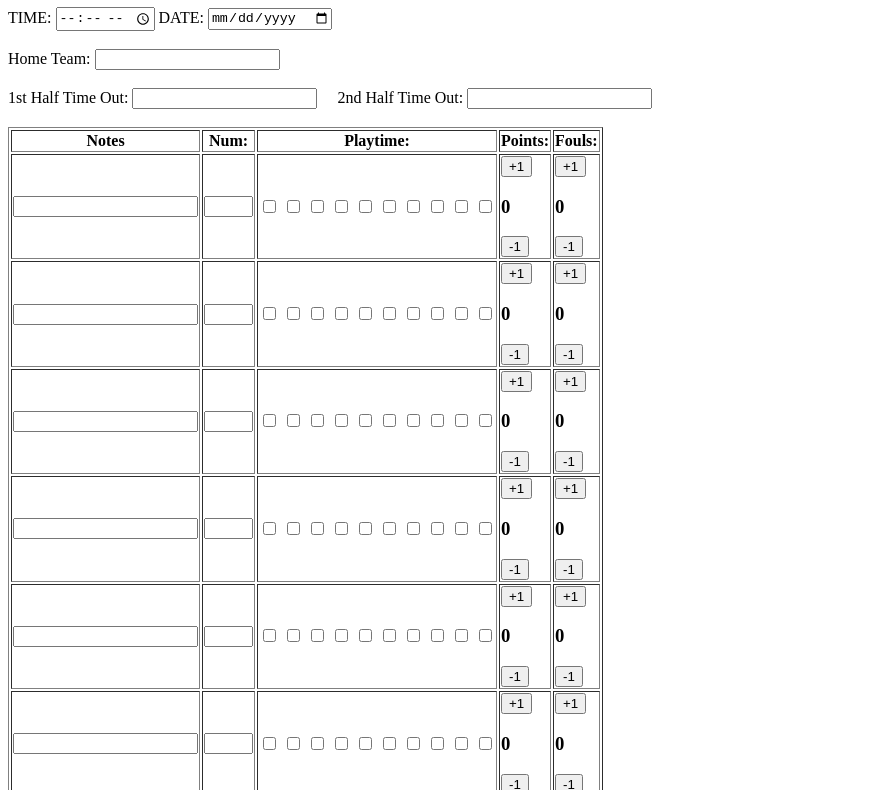
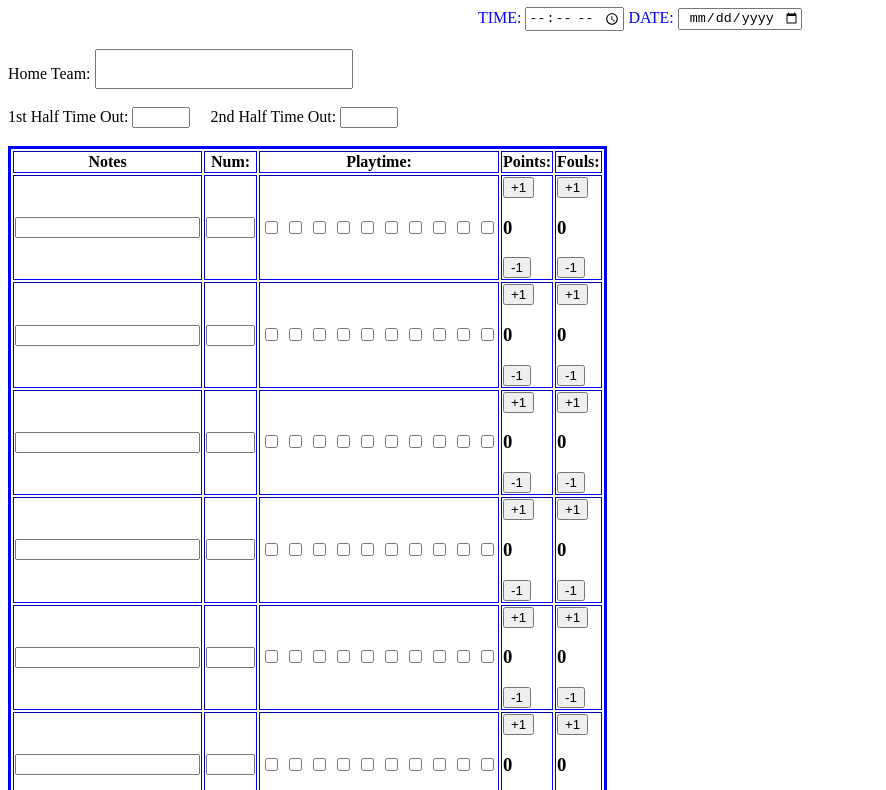
Before and after one commit to bryancoloma/bball_scoresheet, a plain HTML site: page score_sheet/index.html in a window 1280 px wide. Shown: the part 73-863 px from the top of the page, without its empty margins (0-886 px from the left). Drawn offline with Linux system fonts and the light colour scheme.

Commit message:
added css

```diff
--- a/score_sheet/index.html
+++ b/score_sheet/index.html
@@ -3,6 +3,7 @@
 <head>
     <meta charset="UTF-8">
     <meta name="viewport" content="width=device-width, initial-scale=1.0">
+    <link rel="stylesheet" href="score.css">
     <title>Shepherd Score Sheet</title>
 </head>
 <body>
@@ -28,13 +29,13 @@
 
         <div class="homeTimeOut">
             <label class="homeTO1">1st Half Time Out: </label>
-            <input type="text" class="fistHomeTimeOutTime" max="5">
+            <input type="text" class="fistHomeTimeOut" max="5">
 
             &#160;
             &#160;
 
             <label class="homeTO2">2nd Half Time Out: </label>
-            <input type="text" class="secondHomeTimeOutTime" maxlength="5">
+            <input type="text" class="secondHomeTimeOut" maxlength="5">
         </div>
 
         <br>
--- /dev/null
+++ b/score_sheet/score.css
@@ -0,0 +1,27 @@
+h1{
+    text-align: center;
+}
+
+.gameDay_info{
+    text-align: center;
+    color: blue;
+}
+
+.gameDate, .gameTime {
+    text-align: center;
+}
+
+.homeTeam {
+    font-size: 30px;
+    width: 250px;
+    text-align: center;
+}
+
+.fistHomeTimeOut, .secondHomeTimeOut{
+    width: 50px;
+    text-align: center;
+}
+
+.homePlayerInfo {
+    border: blue solid;
+}
```
